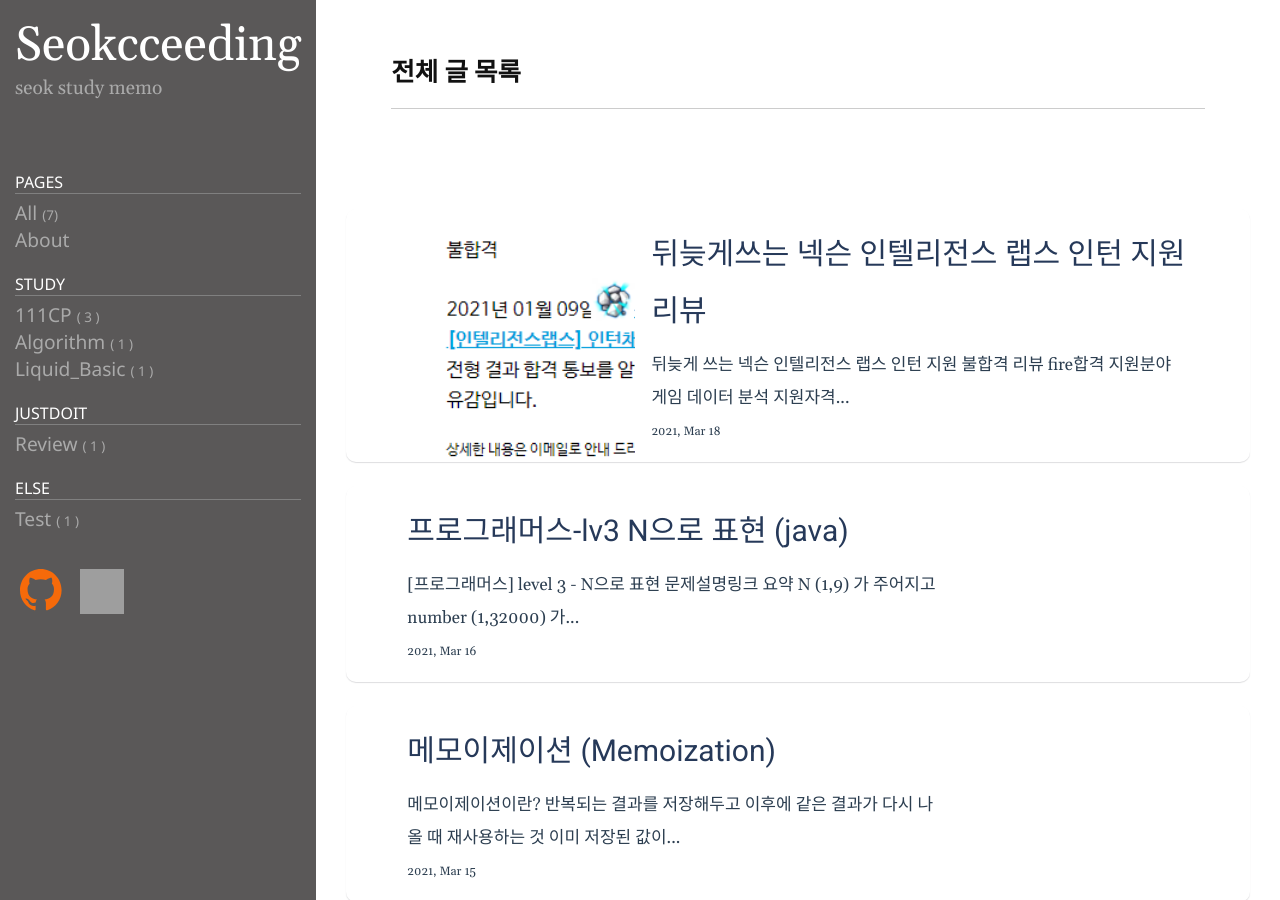
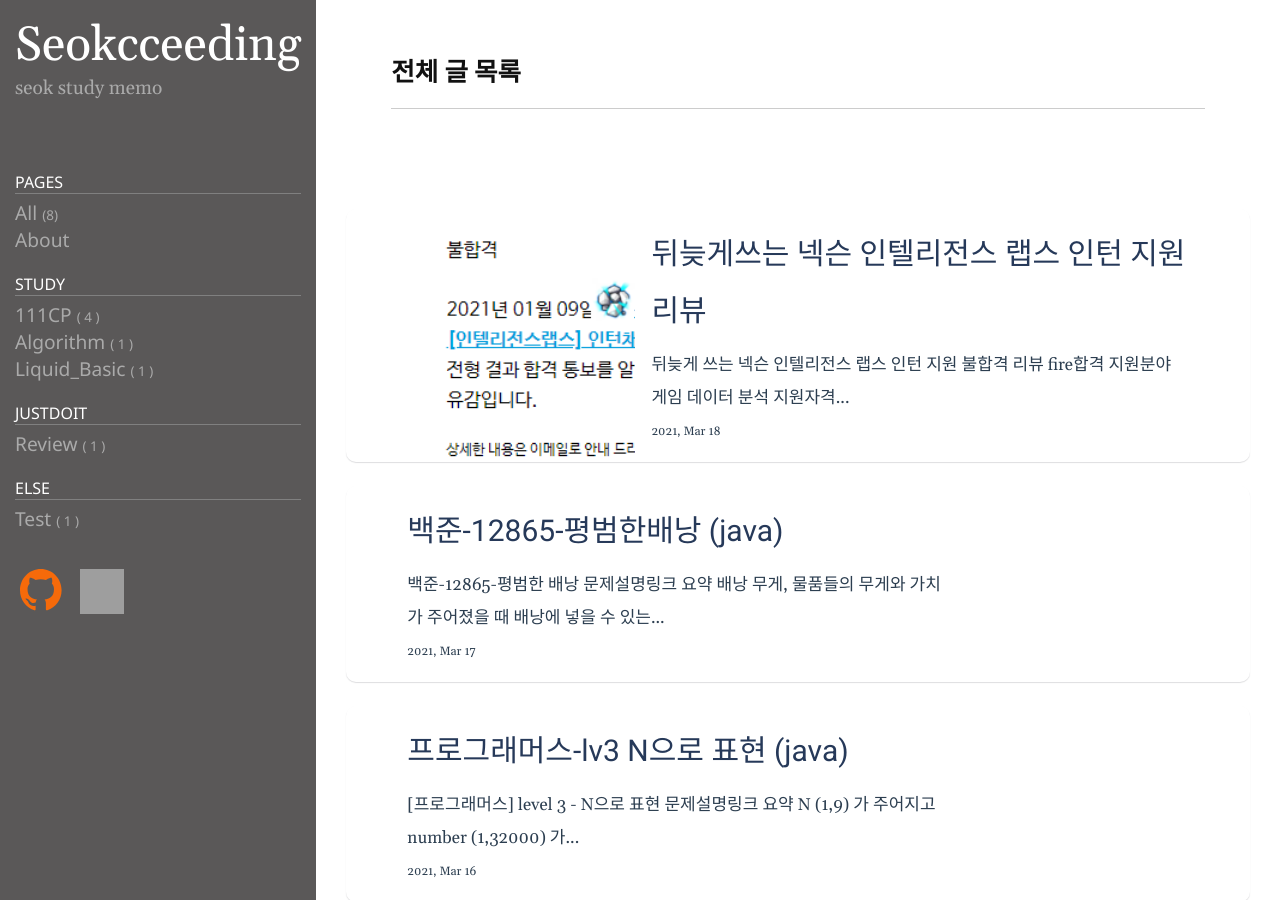
Before and after one commit to pds0309/pds0309.github.io, a Jekyll site: the page built from index.html, in a window 1280 px wide and 900 px high. Built offline with Jekyll 4.4.1, drawn with Linux system fonts in a browser that asks for light colours; the list of posts is cut into pages by our own code; some of the changed lines change nothing that is shown; grey boxes are pictures that could not be loaded.

Commit message:
20210319
포스팅

````diff
--- /dev/null
+++ b/_posts/study/codingpractice/2021-03-16-bj12865.markdown
@@ -0,0 +1,123 @@
+---
+layout: post
+title: 백준-12865-평범한배낭 (java)
+date: 2021-03-17 10:01:54 +0900
+category: 111CP
+tag: study
+---
+
+## 백준-12865-평범한 배낭
+
+---
+### [문제설명링크   ](https://www.acmicpc.net/problem/12865)
+<br>
+### 요약
+* 배낭 무게, 물품들의 무게와 가치가 주어졌을 때 배낭에 넣을 수 있는 물건의 최대의 가치를 리턴.
+
+
+<br>
+### 제한사항
+*  N(1 ≤ N ≤ 100)
+*  K(1 ≤ K ≤ 100,000)
+* W(1 ≤ W ≤ 100,000)
+* V(0 ≤ V ≤ 1,000)
+
+<br>
+### 입력
+
+4 7  -> 물품의수 N  가방의 무게 K <br>
+6 13 -> 물품의 무게 W  물품의 가치 V<br>
+4 8<br>
+3 6<br>
+5 12<br>
+
+### 출력
+
+14
+
+
+<br>
+
+### 풀이
+
+* 동적계획법 배낭문제이다.
+
+
+> K(가방무게) 길이의 가치에 대한 배열을 생성하고 입력 값 (W,V)들로 최댓값을 찾는다.
+여기서 K = 7
+
+> 배열을 뒤에서부터 입력받은 W(물품의 무게) 까지 순회하면서 값을 저장한다.
+배열을 A, i 의 범위가 K~W 라고할 떄 ( A[i-W] 의 가치 + V ) > A[i] 이면 A[i]에 해당 값을 저장한다.
+-> (A[i] < A[i-W]) A[i] = A[i-W]
+
+
+
+<br>
+> W : 6 &nbsp;&nbsp;&nbsp;&nbsp;  V : 13
+
+|무게:|0|1|2|3|4|5|6|7|
+|-----|---|---|---|---|---|---|---|
+|**가치:**|0|0|0|0|0|0|13|13|
+
+<br>
+
+> W : 4   &nbsp;&nbsp;&nbsp;&nbsp;V : 8
+
+|무게:|0|1|2|3|4|5|6|7|
+|-----|---|---|---|---|---|---|---|
+|**가치:**|0|0|0|0|8|8|13|13|
+
+<br>
+
+> W : 3   &nbsp;&nbsp;&nbsp;&nbsp;V : 6
+위의 배열을 기준으로 i = 7 일 때 A[i] = 13
+현재 W = 3 V = 6 으로 (A[i] = 13) < (A[i-W] + V) = 8 + 6 = 14
+따라서 A[7] 은 14 로 대체된다.
+
+
+|무게:|0|1|2|3|4|5|6|7|
+|-----|---|---|---|---|---|---|---|
+|**가치:**|0|0|0|6|8|8|13|[14](#)|
+
+<br>
+
+> W : 5   &nbsp;&nbsp;&nbsp;&nbsp;V : 12
+
+
+|무게:|0|1|2|3|4|5|6|7|
+|-----|---|---|---|---|---|---|---|
+|**가치:**|0|0|0|6|8|[12](#)|13|14|
+
+<br>
+
+
+### 자바 풀이 코드
+
+<br>
+```java
+import java.util.Scanner;
+public class Main {
+    public static void main(String[] args){
+        Scanner s = new Scanner(System.in);
+        int count = s.nextInt();
+        int weight = s.nextInt();
+        int W = 0;
+        int V = 0;
+        int res[] = new int[weight+1];
+        int c = 0;
+        while(c < count){
+            W = s.nextInt();
+            V = s.nextInt();
+            for(int i = weight; i >= W; i --){
+                if(res[i] < res[ i - W ] + V ){
+                    res[i] = res[ i - W ] + V;
+                }
+            }
+            c++;
+        }
+        System.out.println(res[weight]);
+    }
+}
+
+```
+<br>
--- a/_posts/study/codingpractice/2021-03-16-lv3_Nmatter.markdown
+++ b/_posts/study/codingpractice/2021-03-16-lv3_Nmatter.markdown
@@ -73,7 +73,7 @@
 * ###### <em>??? : 1 , 2 , 2 도 합치면 5인데요 ? </em><br>
 	-> 1 + 2 + 2 를 다시 조합하면 4 + 1 또는 1 + 4 또는 3 + 2 또는 2 + 3 이다.<br>
 	-> N을 5번 사용할 경우에 이미 1,2,3,4 번 사용할 경우는 구해져 있으니 불필요한 연산임. 이미 다 포함되어 있다.
-* 문제에서 만약 N을 4번 사용했다면 N을 1,2,3,4번 사용했을 때의 결과 값이 모두 존재한다는 것
+
 
 
 <br>
````
